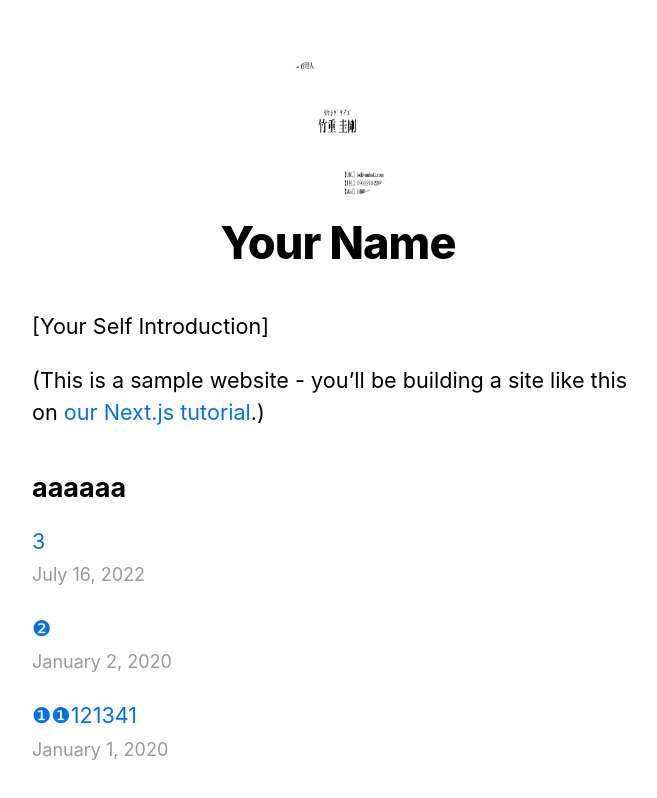
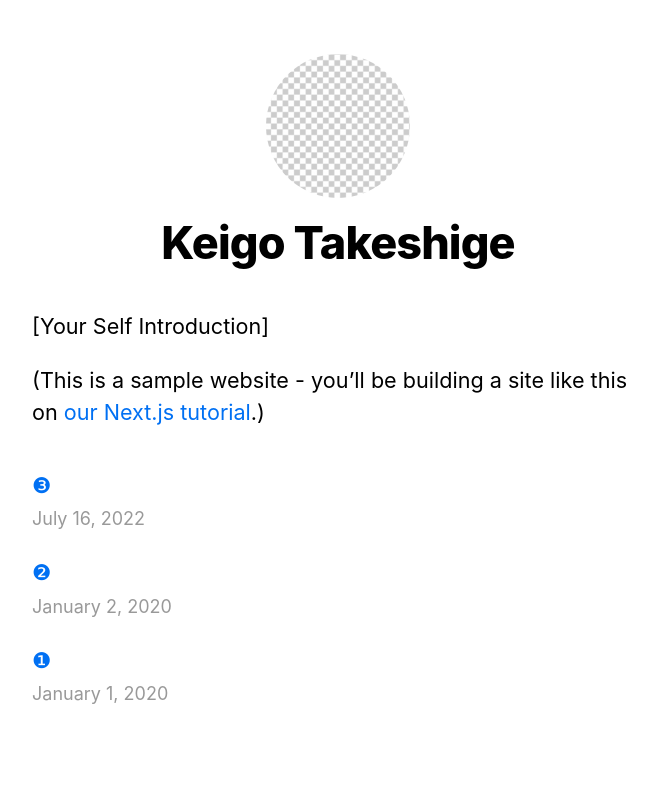
Before and after one commit to keityan/memo, a Next.js app: page / in a window 1280 px wide. Shown: the top 798 px of the page, without its empty margins (302-959 px from the left). Built offline with nearby package versions, Linux system fonts and the light colour scheme.

Commit message:
“こうしん”

```diff
--- a/components/layout.js
+++ b/components/layout.js
@@ -3,7 +3,7 @@
 import utilStyles from '../styles/utils.module.css'
 import Link from 'next/link'
 
-const name = 'Your Name'
+const name = 'Keigo Takeshige'
 export const siteTitle = 'Next.js Sample Website'
 
 export default function Layout({ children, home }) {
--- a/pages/index.js
+++ b/pages/index.js
@@ -28,7 +28,7 @@
       </p>
     </section>
       <section className={`${utilStyles.headingMd} ${utilStyles.padding1px}`}>
-        <h2 className={utilStyles.headingLg}>aaaaaa</h2>
+        <h2 className={utilStyles.headingLg}></h2>
         <ul className={utilStyles.list}>
           {allPostsData.map(({ id, date, title }) => (
             <li className={utilStyles.listItem} key={id}>
--- a/posts/01.md
+++ b/posts/01.md
@@ -1,5 +1,5 @@
 ---
-title: '❶❶121341'
+title: '❶'
 date: '2020-01-01'
 ---
 
--- a/posts/03.md
+++ b/posts/03.md
@@ -1,5 +1,5 @@
 ---
-title: '3'
+title: '❸'
 date: '2022-07-16'
 ---
 
```
Also changed, not shown: public/images/profile.jpg.
